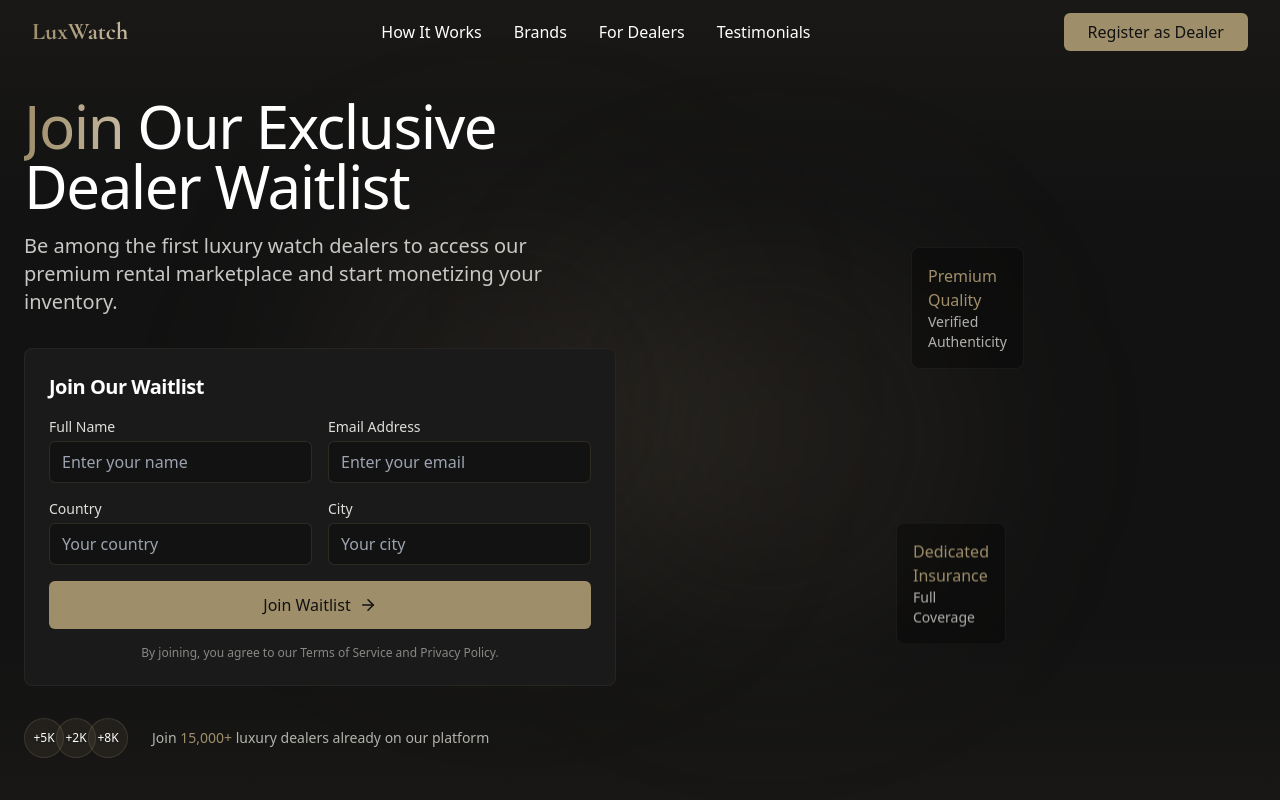
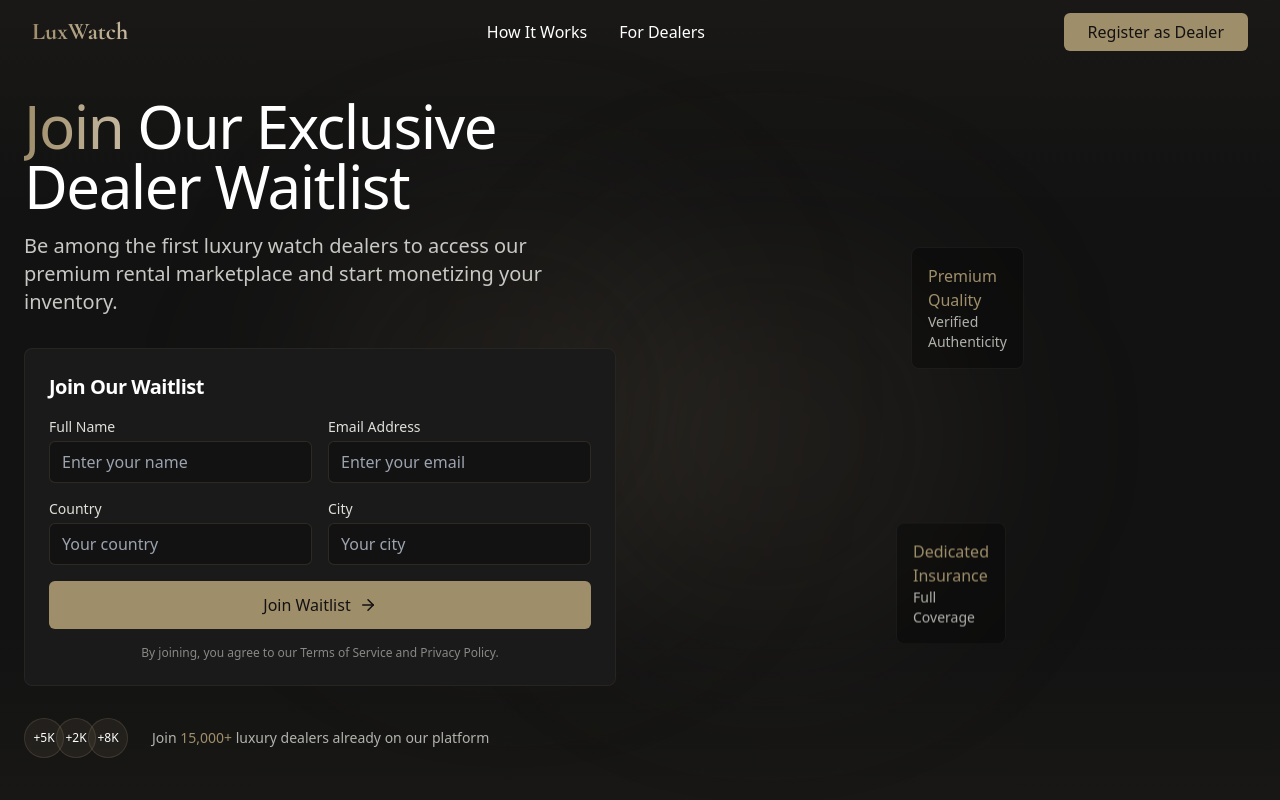
Before and after one commit to VeloxUK/VeloxWebsite, a React (Vite) app: page / in a window 1280 px wide. Shown: the top 800 px of the page. Built offline with nearby package versions, Linux system fonts and the light colour scheme.

Commit message:
Remove navigation links
Remove "Brands" and "Testimonials" links from the navbar.

```diff
--- a/src/components/Navbar.tsx
+++ b/src/components/Navbar.tsx
@@ -37,9 +37,7 @@ const Navbar = () => {
         {/* Desktop Navigation */}
         <div className="hidden md:flex items-center space-x-8">
           <a href="#features" className="text-luxury-white hover:text-luxury-gold transition-colors">How It Works</a>
-          <a href="#brands" className="text-luxury-white hover:text-luxury-gold transition-colors">Brands</a>
           <a href="#benefits" className="text-luxury-white hover:text-luxury-gold transition-colors">For Dealers</a>
-          <a href="#testimonials" className="text-luxury-white hover:text-luxury-gold transition-colors">Testimonials</a>
         </div>
 
         {/* CTA Button */}
@@ -80,25 +78,11 @@ const Navbar = () => {
               How It Works
             </a>
             <a
-              href="#brands"
-              className="text-luxury-white hover:text-luxury-gold transition-colors py-2"
-              onClick={() => setIsMenuOpen(false)}
-            >
-              Brands
-            </a>
-            <a
               href="#benefits"
               className="text-luxury-white hover:text-luxury-gold transition-colors py-2"
               onClick={() => setIsMenuOpen(false)}
             >
               For Dealers
-            </a>
-            <a
-              href="#testimonials"
-              className="text-luxury-white hover:text-luxury-gold transition-colors py-2"
-              onClick={() => setIsMenuOpen(false)}
-            >
-              Testimonials
             </a>
             <a
               href="#register"
```
